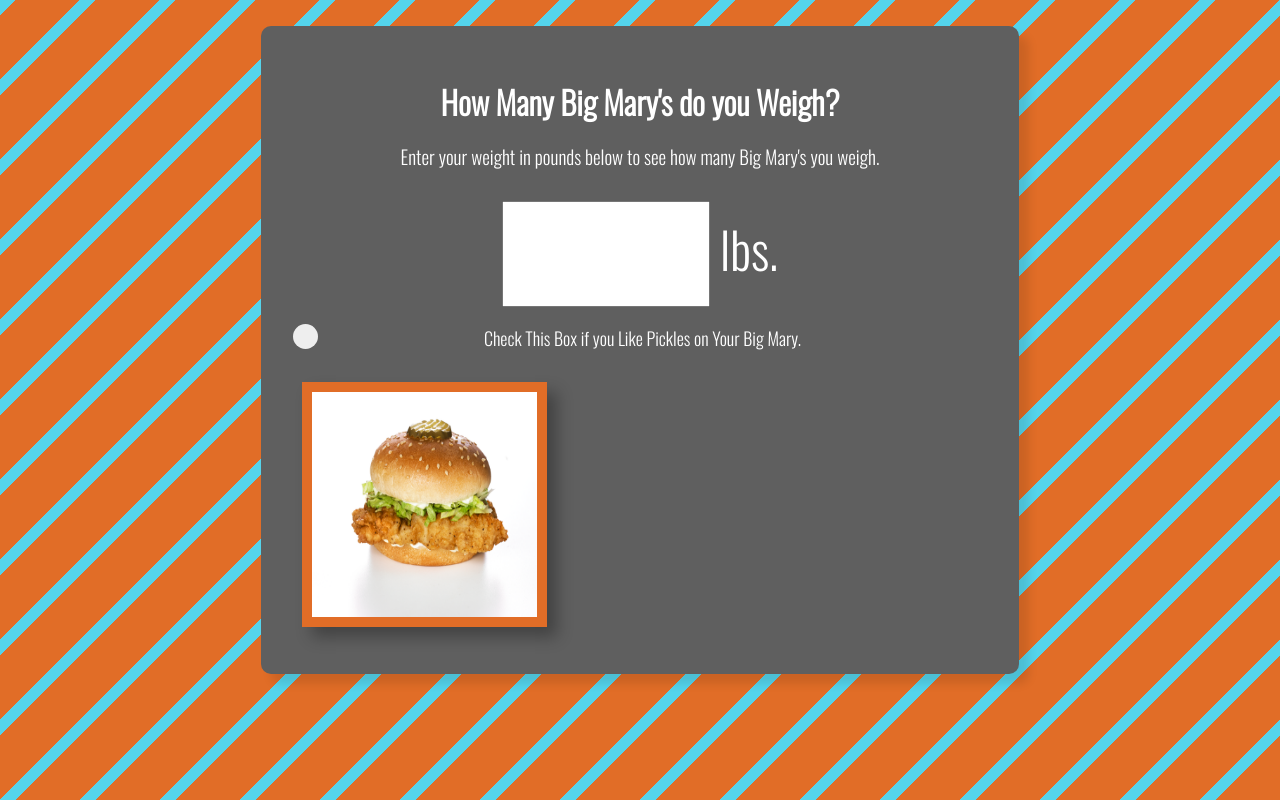
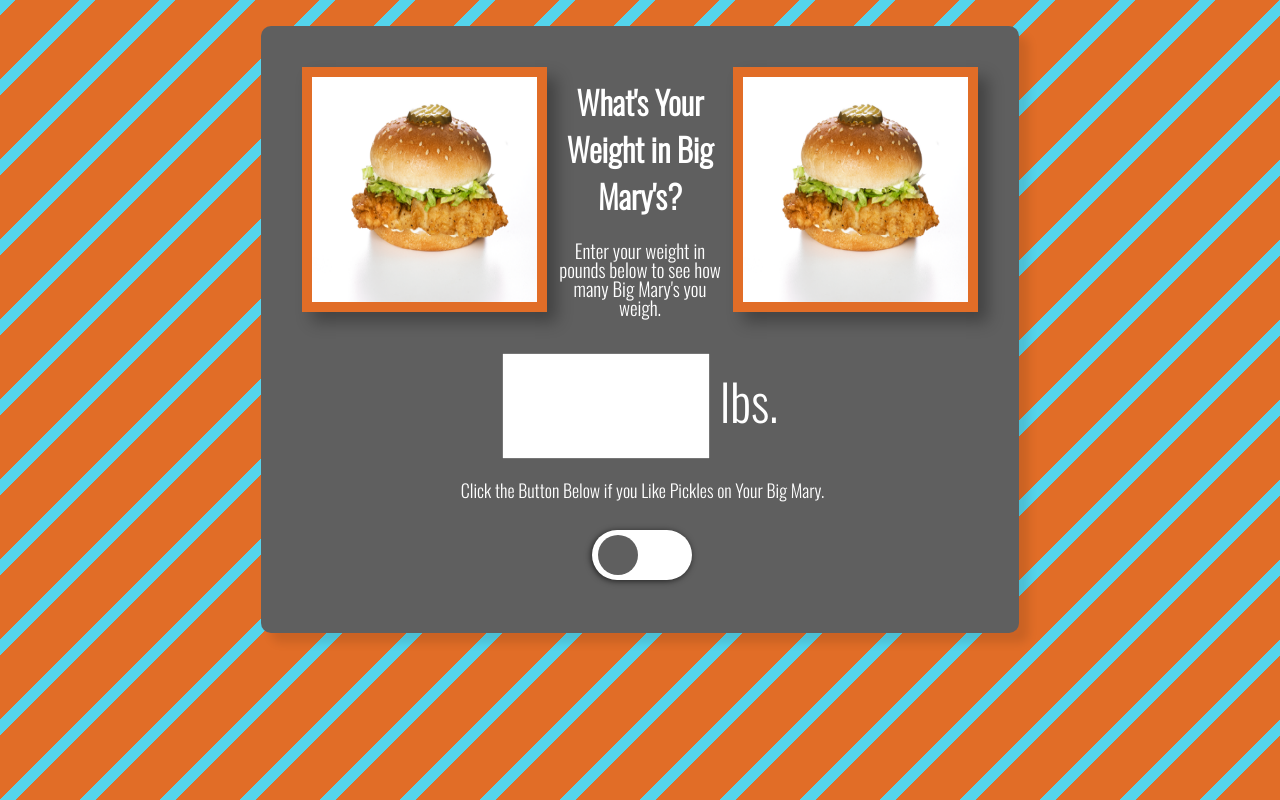
Before and after one commit to dancoderegan/how-many-big-marys, a plain HTML site: page index.html in a window 1280 px wide. Drawn offline with nearby package versions, Linux system fonts and the light colour scheme.

Commit message:
updates march 14

```diff
--- a/bigmary.js
+++ b/bigmary.js
@@ -6,46 +6,52 @@ Gravy = 0.308647 lbs.
 */
 
 const bigMaryWeight = 0.405651;
+
 function change(num) {
-  return (num / bigMaryWeight).toFixed(2);
+  return (num / bigMaryWeight).toFixed(1);
 }
 const inputElement = document.querySelector("#amount");
 const resultElement = document.querySelector("#result");
 
+let personsWeight = null;
+let withPickle = false;
+function updateResult() {
+  let value = null;
+
+  if (withPickle) {
+    value = addPickle(personsWeight);
+    resultElement.textContent = `You Weigh ${value} Big Marys With Pickles`;
+  } else {
+    value = change(personsWeight);
+    resultElement.textContent = `You Weigh ${value} Big Marys`;
+  }
+}
+
 inputElement.addEventListener("keyup", (event) => {
-  const result = change(parseInt(event.target.value));
-  resultElement.textContent = `You weigh ${result} Big Marys`;
+  personsWeight = parseInt(event.target.value);
+  updateResult();
 });
 
 const pickleCheck = 0.4210834;
 function addPickle(num) {
-  return (num / pickleCheck).toFixed(2);
+  return (num / pickleCheck).toFixed(1);
 }
 const pickleElement = document.querySelector("#pickleYes");
-const resultPickleElement = document.querySelector("#resultPickle");
 
-pickleElement.addEventListener("click", (event) => {
-  const resultPickle = addPickle(parseInt(event.target.value));
-  resultPickleElement.textContent = `You weigh ${resultPickle} Big Marys' With Pickle`;
+pickleElement.addEventListener("click", () => {
+  withPickle = !withPickle;
+  updateResult();
 });
-/*
-document.ready(function () {
-  var image = document.getElementById('bigMary').outerHTML;
-  ('#bigMary').hide();
 
-  function showInput(number) {
-    ('#result').html('');
-      for (var index = 0; index < number; index++) {
-        $('#bigMary').append(image);
-      }
+function displayNumberOfBigMarys(amount) {
+  const bm = document.createElement("img");
+  bm.src = "./images/bigmarypic1.png";
+  bm.width = 16;
+  bm.height = 16;
+
+  const listOfMyFood = [];
+  for (let i = 0; i <= amount; i++) {
+    listOfMyFood.push(bm.cloneNode());
   }
-  ("#amount").keyup(function () {
-    var number = parseInt('#result').val();
-    if (isNaN(number) || (number < 1 || number > 1000)) {
-      return false;
-    }
-    showInput(number);
-    ("#number").attr();
-});
-});
-*/
+  document.getElementById("bigMaryContainer").replaceChildren(...listOfMyFood);
+}
--- a/index.html
+++ b/index.html
@@ -13,7 +13,9 @@
 
 	<div id="container">
 		<div id="main">
-			<h1>How Many Big Mary's do you Weigh?</h1>
+			<img class="chickenLeft" src="./images/bigmarypic1.png" width="225" height="225" id="bigMary"/>
+			<img class="chickenRight" src="./images/bigmarypic1.png" width="225" height="225" id="bigMary"/>
+			<h1>What's Your Weight in Big Mary's?</h1>
 			<p>Enter your weight in pounds below to see how many Big Mary's you weigh.</p>
 
 		<div id = "weightEntry">
@@ -23,22 +25,22 @@
 			</div>
 
 		<div class = "pickle">
-			<div id = "pickleYes">Check This Box if you Like Pickles on Your Big Mary.
-				<label class="pickleYes">
+			<div> Click the Button Below if you Like Pickles on Your Big Mary.</div><br>
+			<label class="switch">
 			<input type="checkbox" name="pickleYes" id="pickleYes"></input>
-				<span class="checkmark"></span>
+			<span class="slider"></span>
 			</label>
 			</div>
-		</div>
 		<p id="result"></p>
-		<p id="resultPickle"></p>
-		<img class="chicken" src="./images/bigmarypic1.png" width="225" height="225" id="bigMary"/>
-		<div id= "img"></div>
-	</div>
+		<div id="bigMaryContainer">
 
 
 		</div>
 
+	</div>
+	</div>
+
+</div>
 <script src="bigmary.js"></script>
 
 </body>
--- a/stylemb.css
+++ b/stylemb.css
@@ -52,60 +52,65 @@ div {
   cursor: pointer;
   font-size: 18px;
 }
-
-.pickle input {
+.switch {
+  position: relative;
+  display: inline-block;
+  width: 100px;
+  height: 50px;
+}
+.switch input {
+  width: 0;
+  height: 0;
+  opacity: 0;
+}
+.slider {
   position: absolute;
-  opacity: 0;
   cursor: pointer;
-  height: 0;
-  width: 0;
+  top: 0;
+  left: 0;
+  right: 0;
+  bottom: 0;
+  background: #fff;
+  transition: 0.4s;
+  border-radius: 34px;
+  box-shadow: -1px 1px 6px 0px rgb(0 0 0 / 68%);
+}
+.slider:before {
+  content: "";
+  position: absolute;
+  height: 40px;
+  width: 40px;
+  background: #5f5f5f;
+  left: 6px;
+  bottom: 5px;
+  border-radius: 50%;
+  transition: 0.3s cubic-bezier(0.42, 0, 0, 1.68);
+}
+input:checked + .slider {
+  background-color: #749725;
 }
 
-.checkmark {
-  position: absolute;
-  top: 0;
-  left: 0;
-  height: 25px;
-  width: 25px;
-  background-color: #eee;
-  border-radius: 50%;
+input:checked + .slider:before {
+  transform: translateX(45px);
+  background: #eeff00;
 }
 
-.pickle:hover input ~ .checkmark {
-  background-color: #ccc;
-}
-
-.pickle input:checked ~ .checkmark {
-  background-color: #e16d27;
-}
-
-.checkmark:after {
-  content: "";
-  position: absolute;
-  display: none;
-}
-
-.pickle input:checked ~ .checkmark:after {
-  display: block;
-}
-
-.pickle .checkmark:after {
-  top: 9px;
-  left: 9px;
-  width: 8px;
-  height: 8px;
-  border-radius: 50%;
-  background: white;
-}
-/**/
-
-img.chicken {
-  align-content: center;
+img.chickenLeft {
   border-width: 10px;
   border-style: solid;
   border-color: #e16d27;
   box-shadow: 10px 10px 15px rgba(0, 0, 0, 0.3);
   margin: 10px;
+  float: left;
+}
+
+img.chickenRight {
+  border-width: 10px;
+  border-style: solid;
+  border-color: #e16d27;
+  box-shadow: 10px 10px 15px rgba(0, 0, 0, 0.3);
+  margin: 10px;
+  float: right;
 }
 
 #container {
```
Lines whose indentation alone changed are shown as unchanged.
